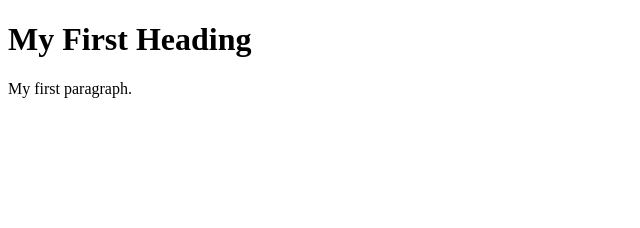
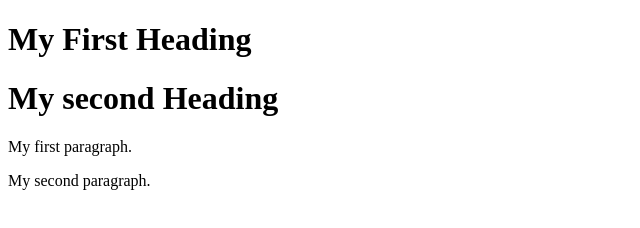
Before and after one commit to Anuragsurya318/Git-Learning, a plain HTML site: page index.html in a window 1280 px wide. Shown: the whole page, without its empty margins (0-640 px from the left). Drawn offline with Linux system fonts and the light colour scheme.

Commit message:
added 2 more lines in index.html file

```diff
--- a/index.html
+++ b/index.html
@@ -1,10 +1,13 @@
+
 <!DOCTYPE html>
 <html>
 <body>
 
 <h1>My First Heading</h1>
+<h1>My second Heading</h1>
 
 <p>My first paragraph.</p>
+<p>My second paragraph.</p>
 
 </body>
 </html>
```
